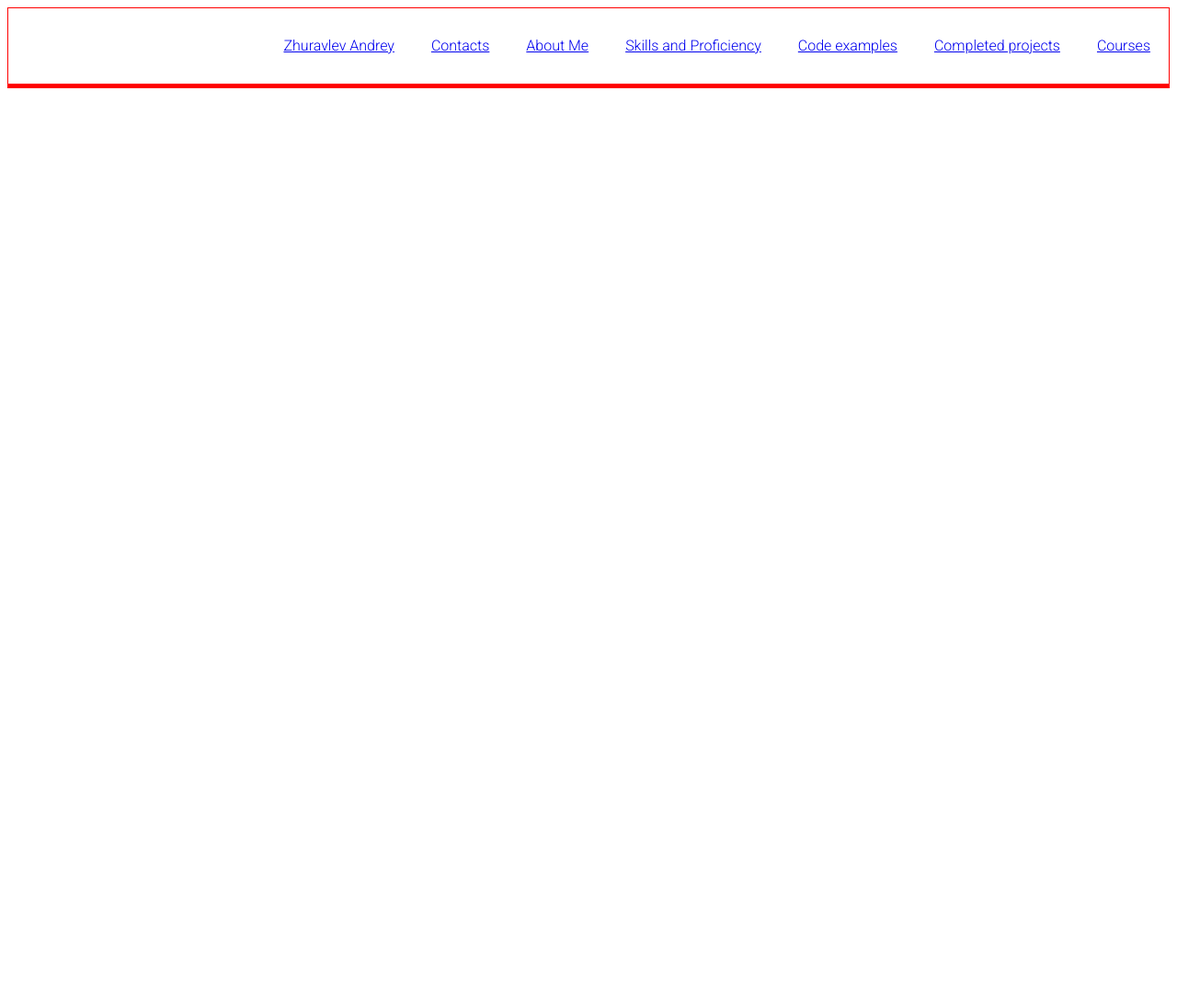
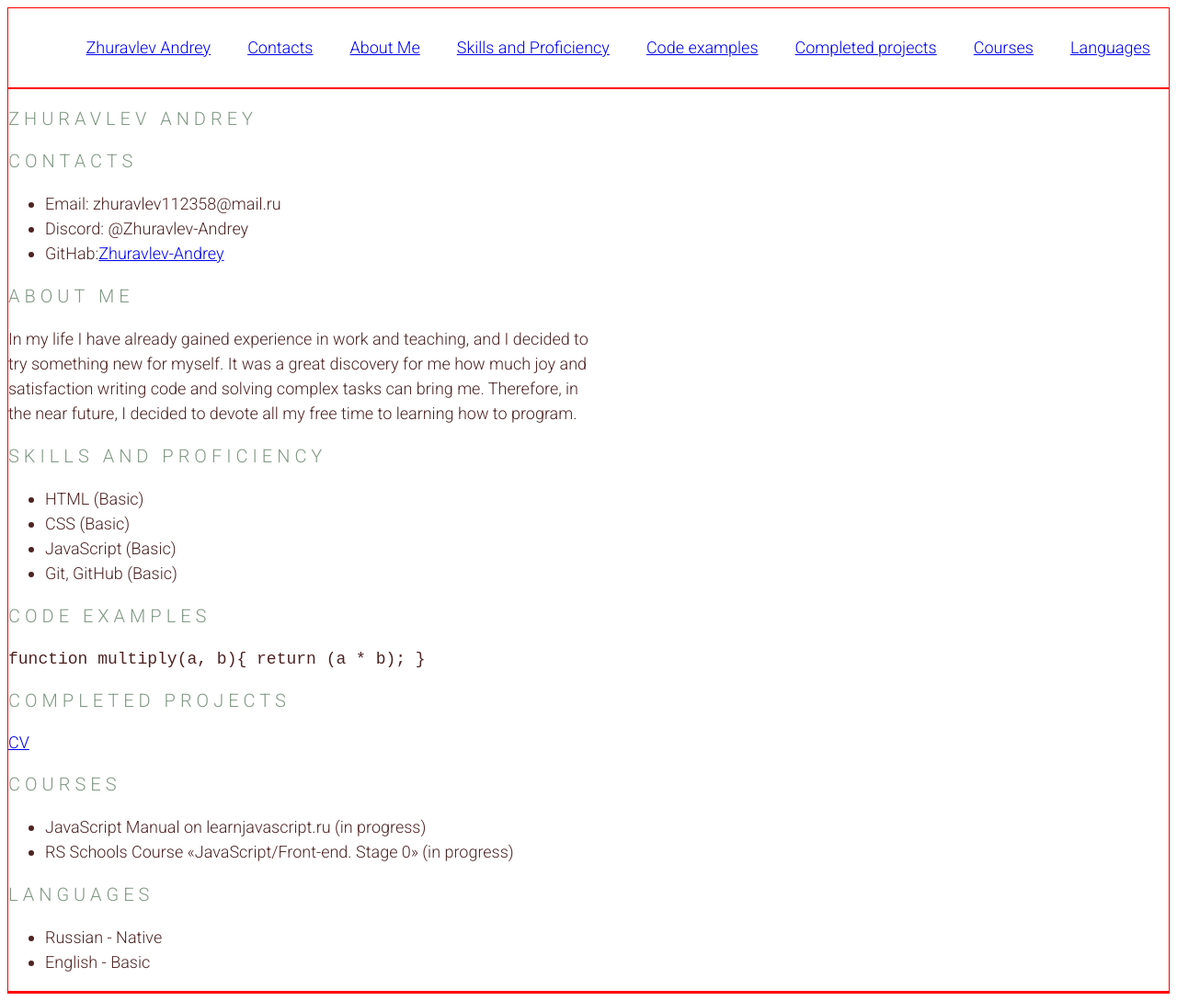
Before and after one commit to Zhuravlev-Andrey/rsschool-cv, a plain HTML site: page index.html in a window 1280 px wide. Shown: the whole page at 92% size. Before the commit the page ends 800 px from the top, so only its background shows below. Drawn offline with Linux system fonts and the light colour scheme.

Commit message:
feat: filled CV

```diff
--- a/index.html
+++ b/index.html
@@ -20,36 +20,99 @@
         <nav class="nav">
           <ul class="nav-list">
             <li class="nav-item">
-              <a href="#Zhuravlev Andrey" class="nav-link">Zhuravlev Andrey</a>
+              <a href="#Zhuravlev-Andrey" class="nav-link">Zhuravlev Andrey</a>
             </li>
             <li class="nav-item">
               <a href="#contacts" class="nav-link">Contacts</a>
             </li>
             <li class="nav-item">
-              <a href="#about Me" class="nav-link">About Me</a>
+              <a href="#about-Me" class="nav-link">About Me</a>
             </li>
             <li class="nav-item">
-              <a href="#skills and Proficiency" class="nav-link"
+              <a href="#skills-and-Proficiency" class="nav-link"
                 >Skills and Proficiency</a
               >
             </li>
             <li class="nav-item">
-              <a href="#code examples" class="nav-link">Code examples</a>
+              <a href="#code-examples" class="nav-link">Code examples</a>
             </li>
             <li class="nav-item">
-              <a href="#completed projects" class="nav-link"
+              <a href="#completed-projects" class="nav-link"
                 >Completed projects</a
               >
             </li>
             <li class="nav-item">
               <a href="#courses" class="nav-link">Courses</a>
             </li>
+            <li class="nav-item">
+              <a href="#languages" class="nav-link">Languages</a>
+            </li>
           </ul>
         </nav>
       </div>
     </header>
-    <main class="main">
-      <div class="container"></div>
+    <main class="main main-container">
+      <div class="container">
+        <section class="section" id="Zhuravlev-Andrey">
+          <h1 class="section-title">Zhuravlev Andrey</h1>
+        </section>
+        <section class="section" id="contacts">
+          <h2 class="section-title">Contacts</h2>
+          <ul>
+            <li><span>Email:</span> zhuravlev112358@mail.ru</li>
+            <li><span>Discord:</span> @Zhuravlev-Andrey</li>
+            <li>
+              <span>GitHab:</span
+              ><a href="https://github.com/Zhuravlev-Andrey"
+                >Zhuravlev-Andrey</a
+              >
+            </li>
+          </ul>
+        </section>
+        <section class="section" id="about-Me">
+          <h2 class="section-title">About Me</h2>
+          <p>
+            In my life I have already gained experience in work and teaching,
+            and I decided to try something new for myself. It was a great
+            discovery for me how much joy and satisfaction writing code and
+            solving complex tasks can bring me. Therefore, in the near future, I
+            decided to devote all my free time to learning how to program.
+          </p>
+        </section>
+        <section class="section" id="skills-and-Proficiency">
+          <h2 class="section-title">Skills and Proficiency</h2>
+          <ul>
+            <li>HTML (Basic)</li>
+            <li>CSS (Basic)</li>
+            <li>JavaScript (Basic)</li>
+            <li>Git, GitHub (Basic)</li>
+          </ul>
+        </section>
+        <section class="section" id="code-examples">
+          <h2 class="section-title">Code examples</h2>
+          <code> function multiply(a, b){ return (a * b); } </code>
+        </section>
+        <section class="section" id="completed-projects">
+          <h2 class="section-title">Completed projects</h2>
+          <a href="https://zhuravlev-andrey.github.io/rsschool-cv/cv">CV</a>
+        </section>
+        <section class="section" id="courses">
+          <h2 class="section-title">Courses</h2>
+          <ul>
+            <li>JavaScript Manual on learnjavascript.ru (in progress)</li>
+            <li>
+              RS Schools Course «JavaScript/Front-end. Stage 0» (in progress)
+            </li>
+          </ul>
+        </section>
+        <section class="section" id="languages">
+          <h2 class="section-title">Languages</h2>
+          <ul>
+            <li>Russian - Native</li>
+            <li>English - Basic</li>
+          </ul>
+        </section>
+      </div>
     </main>
     <footer class="footer">
       <div class="container"></div>
--- a/style.css
+++ b/style.css
@@ -6,6 +6,12 @@ body{
     display: flex;
     flex-direction: column;
     justify-content: space-between;
+
+    font-family: 'Roboto', sans-serif;
+    font-size: 18px;
+    font-weight: 400;
+    line-height: 1.5;
+    color: #4d2323;
 }
 
 *{
@@ -25,6 +31,23 @@ margin: 0 auto;
     border: 1px solid red;
 }
 
+.main-container{
+    display: flex;
+    flex-wrap: wrap;
+}
+
+.section{
+    width: 50%;
+}
+
+.section-title {
+    font-size: 20px;
+    font-weight: 400;
+    text-transform: uppercase;
+    letter-spacing: 5px;
+    color: #829985;
+  }
+
 .footer{
     border: 1px solid red;
 }
@@ -43,3 +66,20 @@ margin: 0 auto;
 
     transition: .3s;
 }
+
+.link {
+    text-decoration: none;
+    color: #829985;
+    transition: color 0.5s;
+  }
+
+  .link:hover {
+    color: #5d7260;
+  }
+
+
+@media (max-width: 768px) {
+    .section {
+        width: 100%;
+      }
+}
```
